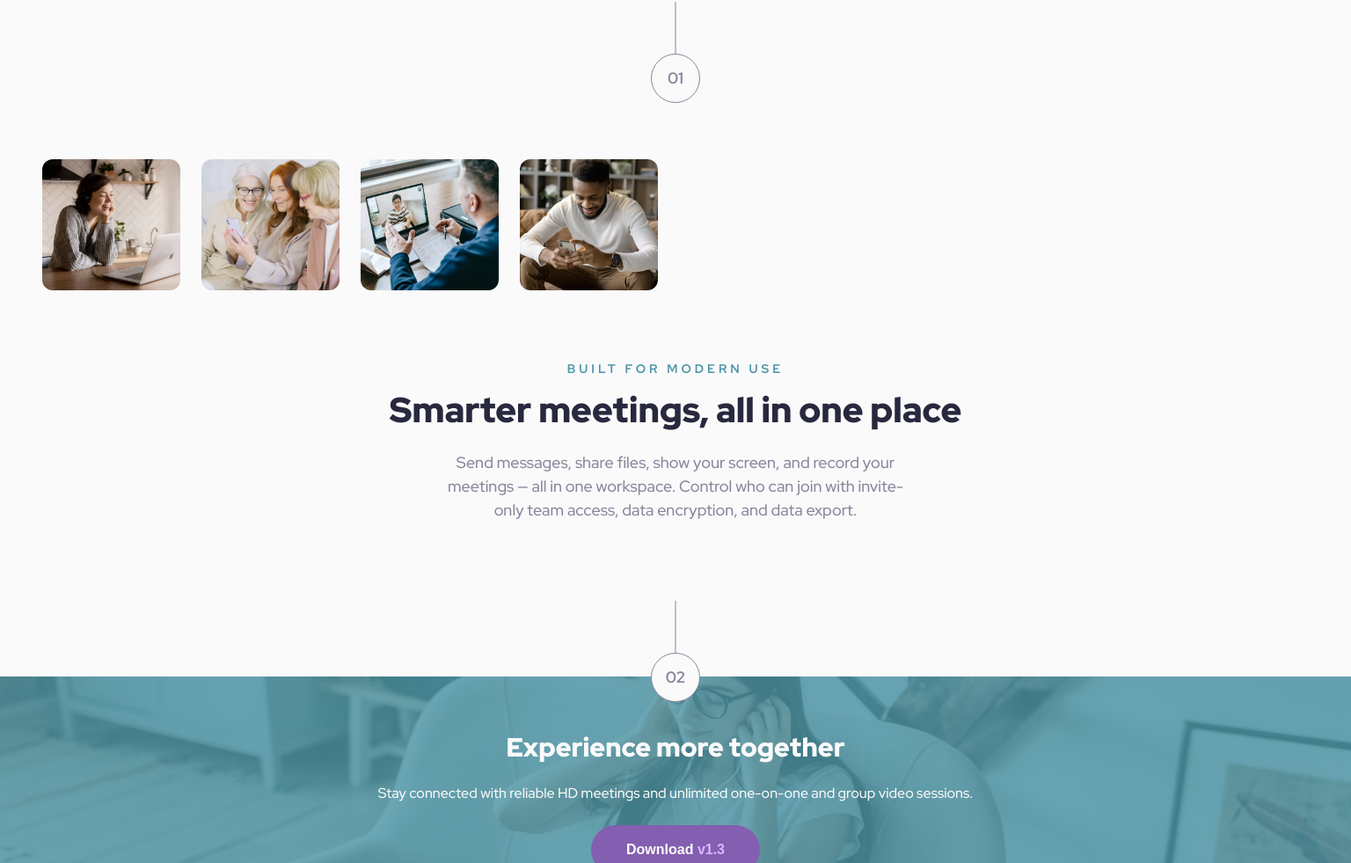
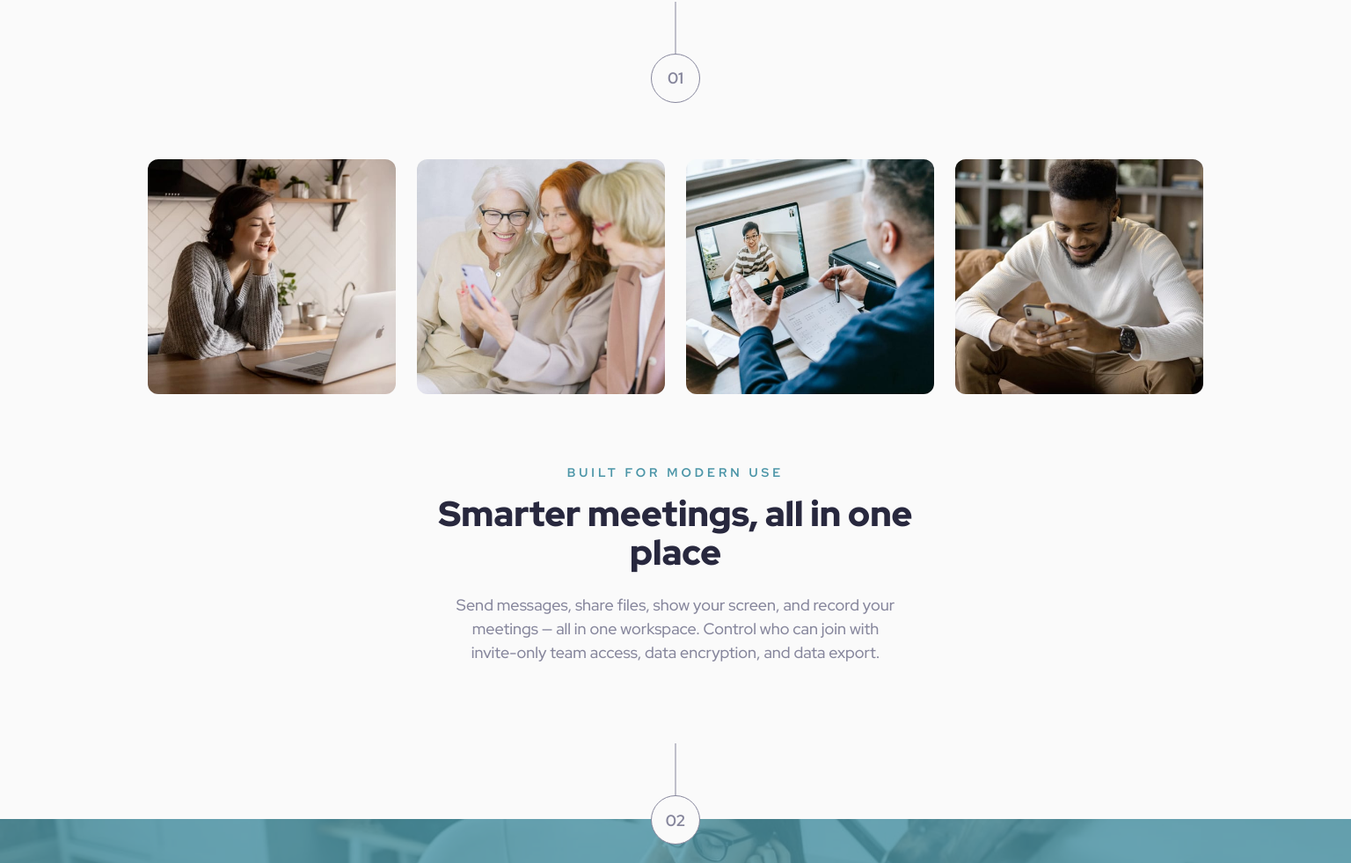
Before and after one commit to arne-witteler/meet-landing-page, a plain HTML site: page starter-code/index.html in a window 1536 px wide. Shown: the part 1089-2070 px from the top of the page at 88% size. Drawn offline with Linux system fonts and the light colour scheme.

Commit message:
add mq for desktop

```diff
--- a/styles/info-section.css
+++ b/styles/info-section.css
@@ -36,6 +36,7 @@
   gap: 1rem;
   width: 100%;
   max-width: 600px;
+  align-self: center;
 }
 
 .info__image img {
@@ -86,6 +87,7 @@
     gap: 1.5rem;
     max-width: 700px;
     margin-top: 64px;
+    align-self: center;
   }
 
   .info__title {
@@ -94,3 +96,18 @@
 
   }
 }
+
+@media (min-width: 1440px) {
+
+  .info__title {
+    padding: 0 450px;
+  }
+
+  .info__description {
+    padding: 0 20px;
+  }
+
+  .info__images {
+    max-width: 1200px;
+  }
+}
```
